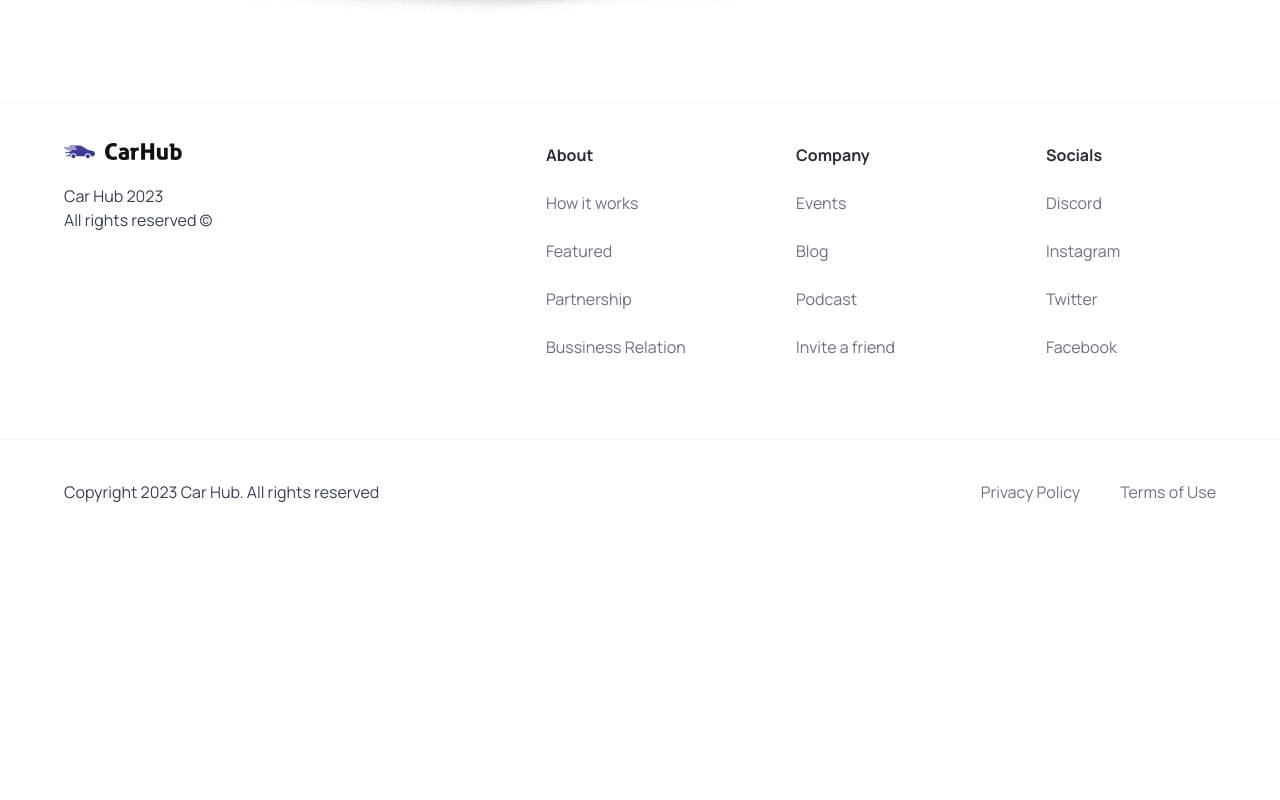
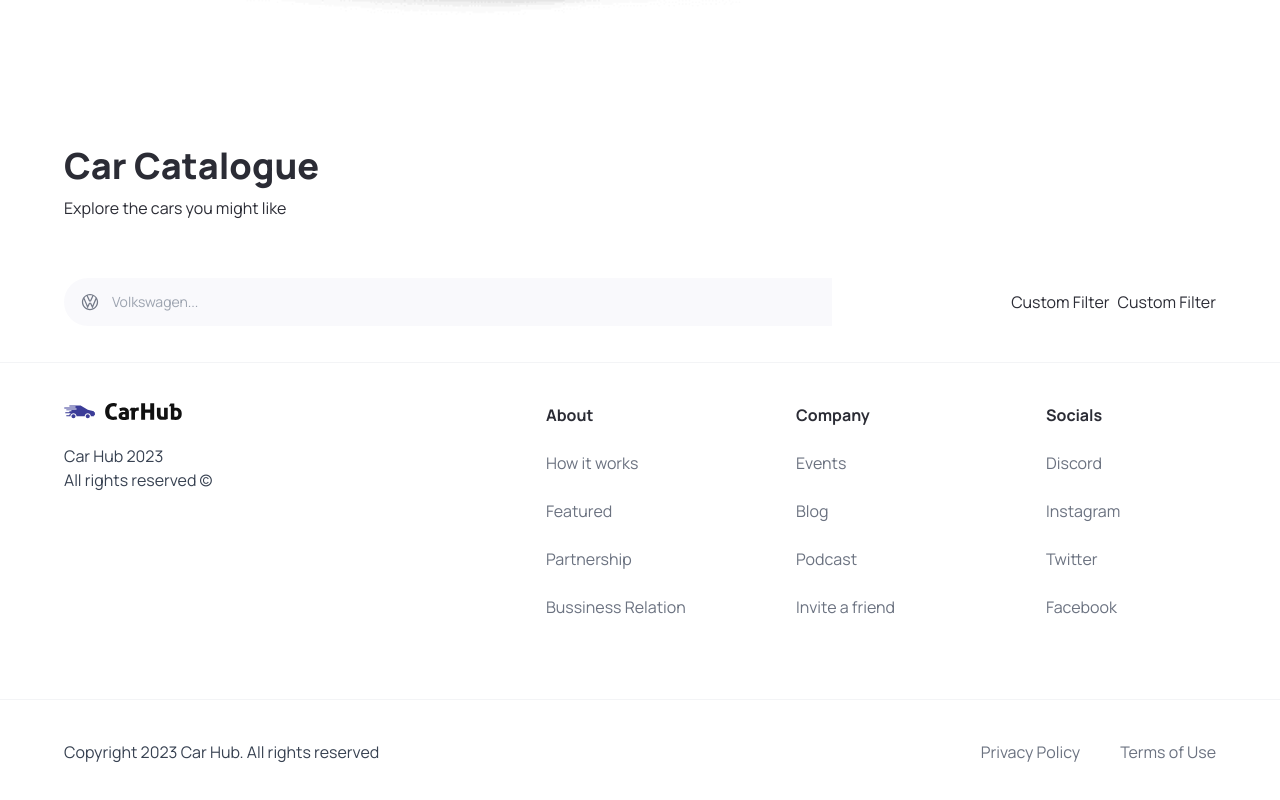
Before and after one commit to bionan/car_showcase, a Next.js app: page / in a window 1280 px wide. Shown: the part 1203-2003 px from the top of the page. Before the commit the page ends 1747 px from the top, so only its background shows below. Built offline with nearby package versions, Linux system fonts and the light colour scheme.

Commit message:
car catalog completo (1:16:23)

```diff
--- a/app/globals.css
+++ b/app/globals.css
@@ -210,7 +210,7 @@
 }
 
 .search-manufacturer__options {
-  @apply absolute mt-1 max-h-60 w-full overflow-auto rounded-md bg-white py-1 text-base shadow-lg ring-1 ring-black ring-opacity-5 focus:outline-none sm:text-sm;
+  @apply absolute mt-1 max-h-[600px] w-full overflow-auto rounded-md bg-white py-1 text-base shadow-lg ring-1 ring-black ring-opacity-5 focus:outline-none sm:text-sm;
 }
 
 .search-manufacturer__option {
--- a/app/page.jsx
+++ b/app/page.jsx
@@ -1,11 +1,36 @@
 import Image from "next/image"
 
 import Hero from "@components/Hero"
+import CustomFilter from "@components/CustomFilter"
+import SearchBar from "@components/SearchBar"
 
 export default function Home() {
   return (
     <main className="overflow-hidden">
       <Hero />
+
+      <div className="mt-12 padding-x padding-y max-width" id="discover">
+
+        <div className="home__text-container">
+          <h1 className="text-4xl font-extrabold">
+            Car Catalogue
+          </h1>
+          <p>Explore the cars you might like</p>
+
+          <div className="home__filters">
+
+            <SearchBar />
+
+            <div className="home__filter-container">
+
+              <CustomFilter title="fuel" />
+              <CustomFilter title="year" />
+
+            </div>
+
+          </div>
+        </div>
+      </div>
     </main>
   );
 }
--- /dev/null
+++ b/components/CustomFilter.jsx
@@ -0,0 +1,8 @@
+const CustomFilter = () => {
+
+  return (
+    <h1>Custom Filter</h1>
+  )
+}
+
+export default CustomFilter
--- /dev/null
+++ b/components/SearchBar.jsx
@@ -0,0 +1,28 @@
+'use client'
+
+import {useState} from "react"
+
+import SearchManufacturer from "@components/SearchManufacturer"
+
+const SearchBar = () => {
+
+  const [manufacturer, setManufacturer] = useState('')
+
+  const handleSubmit = (e) => {}
+
+  return (
+    <form action="" className="searchbar" onSubmit={handleSubmit}>
+
+      <div className="searchbar__item">
+
+        <SearchManufacturer
+          manufacturer={manufacturer}
+          setManufacturer={setManufacturer}
+         />
+
+      </div>
+    </form>
+  )
+}
+
+export default SearchBar
--- /dev/null
+++ b/components/SearchManufacturer.jsx
@@ -0,0 +1,91 @@
+import Image from "next/image";
+import { Fragment, useState } from "react";
+import { Combobox, Transition } from "@headlessui/react";
+
+import { manufacturers } from "@constants";
+
+
+const SearchManufacturer = ({ manufacturer, setManufacturer }) => {
+  const [query, setQuery] = useState("");
+
+  const filteredManufacturers =
+    query === ""
+      ? manufacturers
+      : manufacturers.filter((item) =>
+          item
+            .toLowerCase()
+            .replace(/\s+/g, "")
+            .includes(query.toLowerCase().replace(/\s+/g, ""))
+        );
+
+  return (
+    <div className='search-manufacturer'>
+      <Combobox value={manufacturer} onChange={setManufacturer}>
+        <div className='relative w-full'>
+          {/* Button for the combobox. Click on the icon to see the complete dropdown */}
+          <Combobox.Button className='absolute top-[14px]'>
+            <Image
+              src='/car-logo.svg'
+              width={20}
+              height={20}
+              className='ml-4'
+              alt='car logo'
+            />
+          </Combobox.Button>
+
+          {/* Input field for searching */}
+          <Combobox.Input
+            className='search-manufacturer__input'
+            displayValue={(item) => item}
+            onChange={(event) => setQuery(event.target.value)} // Update the search query when the input changes
+            placeholder='Volkswagen...'
+          />
+
+          {/* Transition for displaying the options */}
+          <Transition
+            as={Fragment} // group multiple elements without introducing an additional DOM node i.e., <></>
+            leave='transition ease-in duration-100'
+            leaveFrom='opacity-100'
+            leaveTo='opacity-0'
+            afterLeave={() => setQuery("")} // Reset the search query after the transition completes
+          >
+            <Combobox.Options
+              className='absolute mt-1 max-h-60 w-full overflow-auto rounded-md bg-white py-1 text-base shadow-lg ring-1 ring-black ring-opacity-5 focus:outline-none sm:text-sm'
+              static
+            >
+              {(
+                filteredManufacturers.map((item) => (
+                  <Combobox.Option
+                    key={item}
+                    className={({ active }) =>
+                      `relative search-manufacturer__option ${
+                        active ? "bg-primary-blue text-white" : "text-gray-900"
+                      }`
+                    }
+                    value={item}
+                  >
+                    {({ selected, active }) => (
+                      <>
+                        <span className={`block truncate ${selected ? "font-medium" : "font-normal"}`}>
+                          {item}
+                        </span>
+
+                        {/* Show an active blue background color if the option is selected */}
+                        {selected ? (
+                          <span className={`absolute inset-y-0 left-0 flex items-center pl-3 ${active? "text-white": "text-pribg-primary-purple"}`}
+                          ></span>
+                        ) : null}
+                      </>
+                    )}
+                  </Combobox.Option>
+                ))
+              )}
+            </Combobox.Options>
+          </Transition>
+        </div>
+      </Combobox>
+    </div>
+  );
+};
+
+export default SearchManufacturer;
--- a/package.json
+++ b/package.json
@@ -9,9 +9,11 @@
     "lint": "next lint"
   },
   "dependencies": {
+    "@headlessui/react": "^1.7.14",
+    "@heroicons/react": "^2.1.5",
+    "next": "14.2.5",
     "react": "^18",
-    "react-dom": "^18",
-    "next": "14.2.5"
+    "react-dom": "^18"
   },
   "devDependencies": {
     "postcss": "^8",
```
Also changed, not shown: 1 other file (tests, documents, lock files or other folders).
